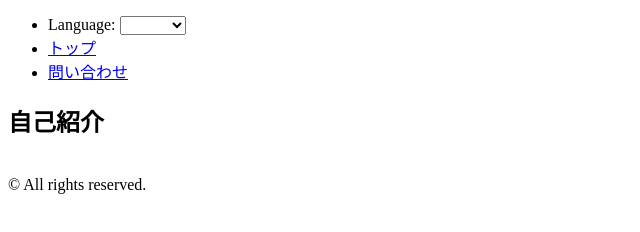
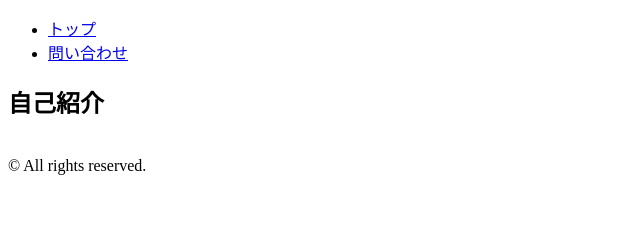
Before and after one commit to k650250/k650250.github.io, a plain HTML site: page index.html in a window 1280 px wide. Shown: the whole page, without its empty margins (0-640 px from the left). Drawn offline with Linux system fonts and the light colour scheme.

Commit message:
Update index.html

```diff
--- a/index.html
+++ b/index.html
@@ -13,29 +13,11 @@
 </head>
 
 <body>
-    <script type="text/javascript" src="string-init.js" charset="UTF-8"></script>
-    <script type="text/javascript" src="index-refresh-view.js" charset="UTF-8"></script>
     <header>
         <nav>
             <ul>
-                <li id="lang-select-container">
-                    <label for="lang-select">Language:</label>
-                    <select id="lang-select">
-                        <option hidden></option>
-                        <option value="ja">日本語</option>
-                        <option value="C">English</option>
-                    </select>
-                </li>
-                <li>
-                    <a href="index.html">
-                        <span class="string" data-key="top">トップ</span>
-                    </a>
-                </li>
-                <li>
-                    <a href="contact.html">
-                        <span class="string" data-key="contact">問い合わせ</span>
-                    </a>
-                </li>
+                <li><a href="index.html">トップ</a></li>
+                <li><a href="contact.html">問い合わせ</a></li>
             </ul>
         </nav>
     </header>
@@ -43,15 +25,14 @@
     <div id="wrapper">
         <main>
             <article id="introducing">
-                <h1><span class="string" data-key="self-introduction">自己紹介</span></h1>
+                <h1>自己紹介</h1>
                 <dl class="key-value-data" id="my-profile"></dl>
-                <!-- <script type="text/javascript" src="introduce.js" charset="UTF-8"></script> -->
+                <script type="text/javascript" src="introduce.js" charset="UTF-8"></script>
             </article> <!-- id="introducing" -->
         </main>
 
         <footer><br />&copy; All rights reserved.</footer>
     </div> <!-- id="wrapper" -->
-    <!-- <script type="text/javascript" src="string-apply.js" charset="UTF-8"></script> -->
 </body>
 
 </html>
```
